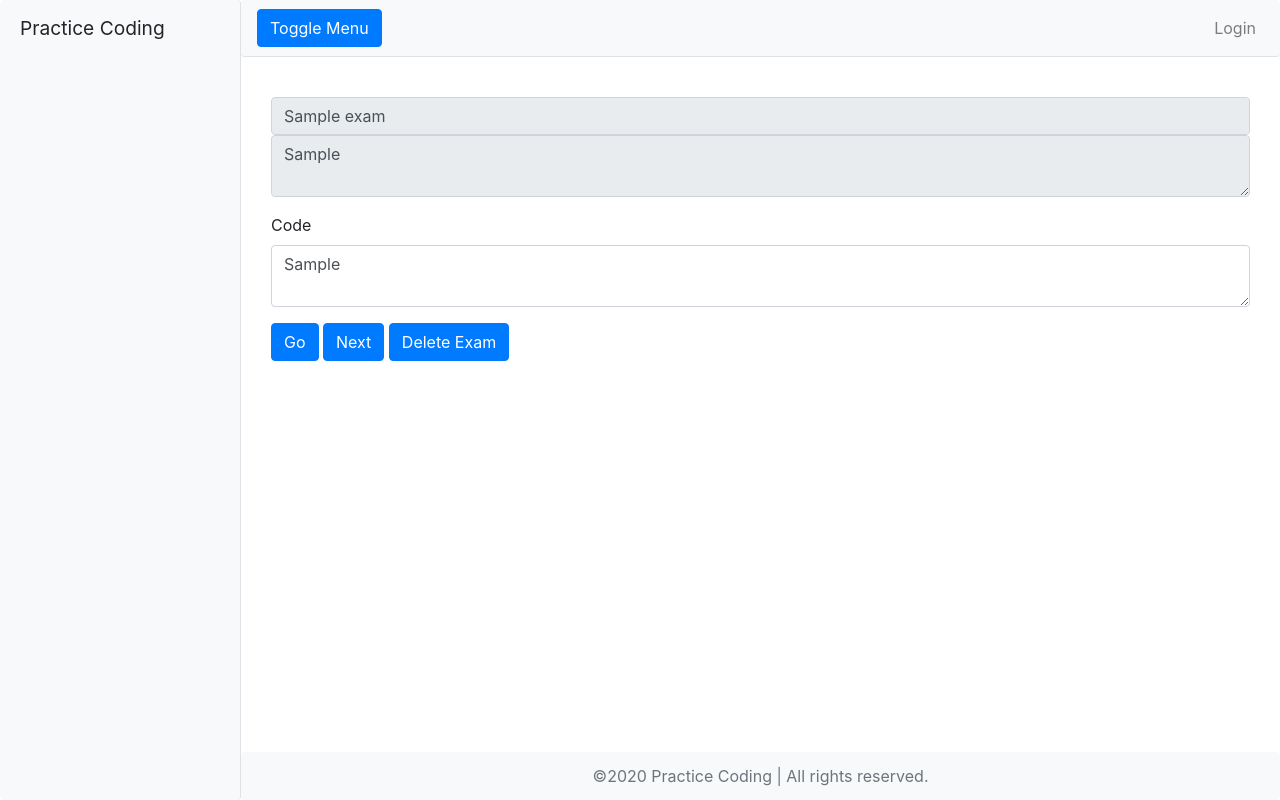
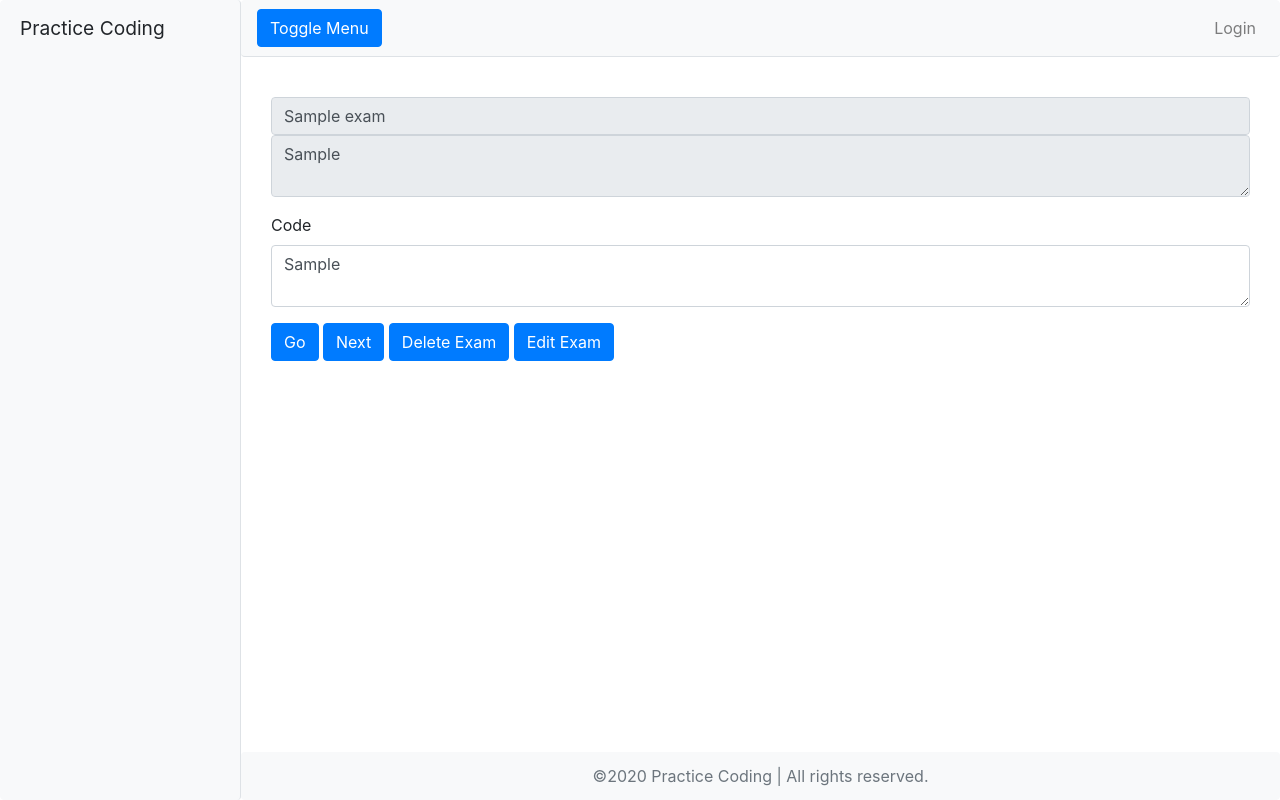
Before and after one commit to Simple2B/Avantika, a Flask app: page /exam/py/1 in a window 1280 px wide. Run offline with Flask 2, Linux system fonts and the light colour scheme; tables that the repository leaves empty hold one stand-in row (values such as "Sample post"); some libraries are stand-ins or nearby versions.

Commit message:
mark as delete+edit exam

```diff
--- a/app/exam/models.py
+++ b/app/exam/models.py
@@ -24,6 +24,7 @@ class Exam(db.Model, ModelMixin):
     solution = db.Column(db.String(1024), nullable=False)
     template = db.Column(db.String(1024), nullable=False)
     verification = db.Column(db.String(1024), nullable=True)
+    deleted = db.Column(db.Boolean, default=False)
     type_id = db.Column(db.Integer(), db.ForeignKey("exam_levels.id"))
     exam_level = db.relationship("ExamLevels")
 
--- a/app/exam/views.py
+++ b/app/exam/views.py
@@ -100,7 +100,9 @@ def create_exam():
         return redirect(url_for("dashboard.index"))
     elif form.is_submitted():
         flash("The given data was invalid.", "danger")
-    return render_template("exam/create_exam_py.html", form=form)
+    return render_template(
+        "exam/create_exam_py.html", form=form, post_action=url_for("exam.create_exam")
+    )
 
 
 @exam_blueprint.route("/delete_exam/<exam_id>", methods=["GET"])
@@ -109,9 +111,47 @@ def delete_exam(exam_id):
     exam_id = int(exam_id)
     exam = Exam.query.filter(Exam.id == exam_id).first()
     if exam:
-        exam.delete()
+        exam.deleted = True
+        exam.save()
     else:
         flash("Wrong exam id", "danger")
     return redirect(
         url_for("dashboard.index")
     )  # куда лучше редеректить после удаления?
+
+
+@exam_blueprint.route("/exam_edit/<exam_id>", methods=["GET", "POST"])
+@roles_required("Admin")
+def edit_exam(exam_id):
+    exam_id = int(exam_id)
+    exam = Exam.query.filter(Exam.id == exam_id).first()
+    if exam is None:
+        flash("Wrong exam id.", "danger")
+        return redirect(url_for("dashboard.index"))
+    form = CreateExamForm(request.form)
+    if form.validate_on_submit():
+        exam.name = form.name.data
+        level = ExamLevels.query.filter(ExamLevels.name == form.exam_level.data).first()
+        if not level:
+            flash("The level invalid", "danger")
+        exam.type_id = level.id
+        exam.lang = form.lang.data
+        exam.instruction = form.instruction.data
+        exam.solution = form.solution.data
+        exam.template = form.template.data
+        exam.verification = form.verification.data
+        exam.save()
+        return redirect(url_for("dashboard.index"))
+    else:
+        form.name.data = exam.name
+        form.lang.data = exam.lang
+        form.exam_level.data = exam.exam_level.name
+        form.instruction.data = exam.instruction
+        form.template.data = exam.template
+        form.solution.data = exam.solution
+        form.verification.data = exam.verification
+    return render_template(
+        "exam/create_exam_py.html",
+        form=form,
+        post_action=url_for("exam.edit_exam", exam_id=exam_id),
+    )
--- a/app/templates/exam/create_exam_py.html
+++ b/app/templates/exam/create_exam_py.html
@@ -2,7 +2,7 @@
 
 {% block content %}
 <div class="container py-4">
-    <form class="form" role="form" action="{{ url_for('exam.create_exam') }}" method="post">
+    <form class="form" role="form" action="{{ post_action }}" method="post">
         <div class="form-group">
             {{form.name.label}}
             {{form.name(class='form-control')}}
--- a/app/templates/exam/exam.html
+++ b/app/templates/exam/exam.html
@@ -19,6 +19,7 @@
     <button class="btn btn-primary " type="submit" name="submit" value="Go">Go</button>
     <button class="btn btn-primary " type="submit" name="submit" value="Next">Next</button>
     <a class="btn btn-primary" href="{{ url_for('exam.delete_exam', exam_id=form.exam_id.data)}}">Delete Exam</a>
+    <a class="btn btn-primary" href="{{ url_for('exam.edit_exam', exam_id=form.exam_id.data)}}">Edit Exam</a>
   </form>
 </div>
 {% endblock %}
```
